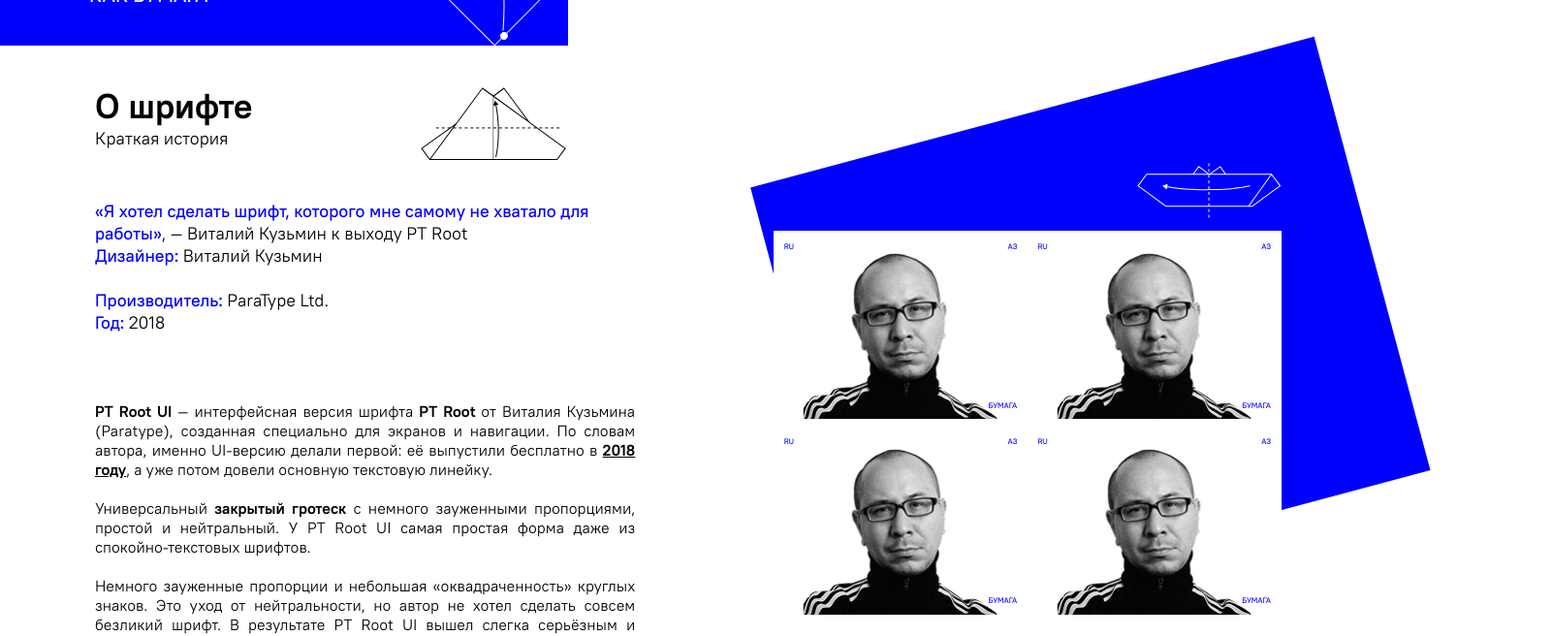
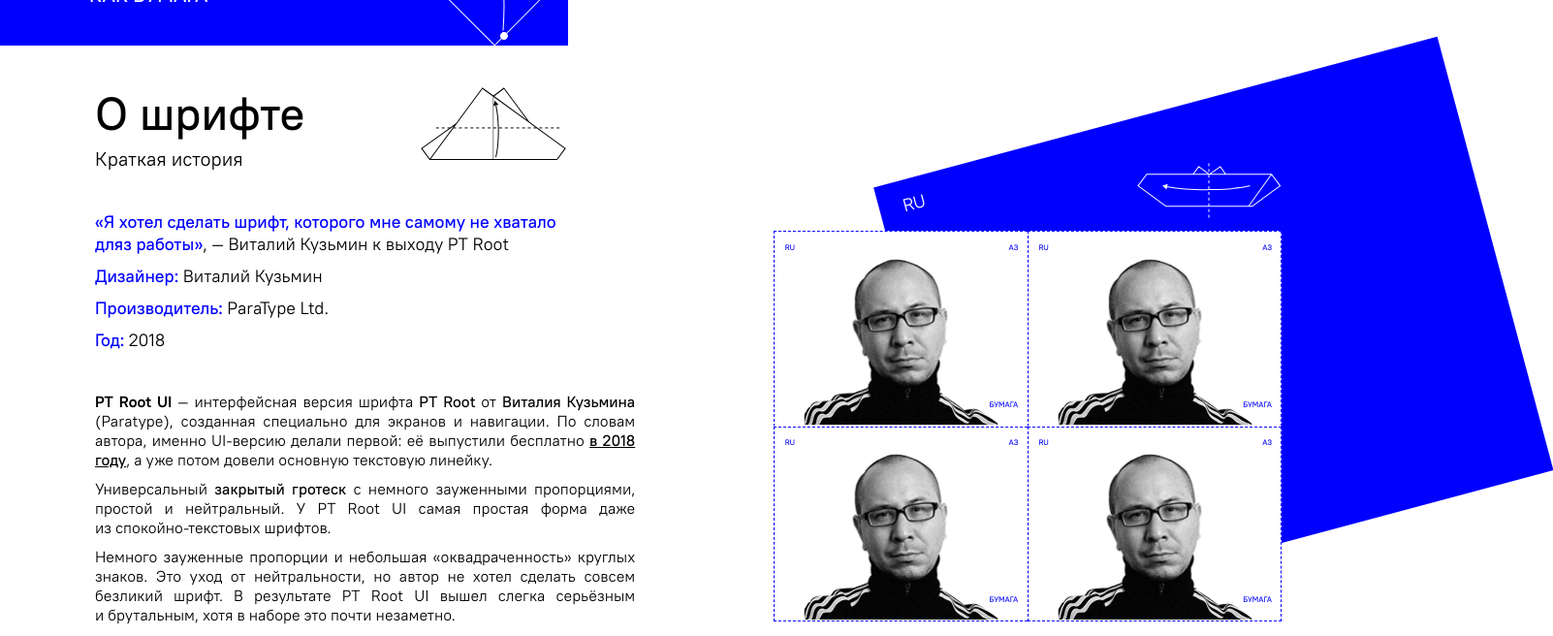
Before and after one commit to ctrl3x/Paper-project, a plain HTML site: page index.html in a window 1280 px wide. Shown: the part 633-1289 px from the top of the page at 97% size, 1602 px wide, since content can reach past the window. Drawn offline with Linux system fonts and the light colour scheme.

Commit message:
story text rules

```diff
--- a/css/style.css
+++ b/css/style.css
@@ -16,6 +16,19 @@ body,
 html {
     height: 100%;
     width: 100%;
+}
+
+.white {
+    color: #FFFFFF;
+}
+
+.blue {
+    color: #0000FF;
+}
+
+.bold {
+    font-weight: 600;
+    font-style: bold;
 }
 
 .container {
@@ -127,16 +140,6 @@ html {
     z-index: 5;
     white-space: nowrap;
     letter-spacing: 2px;
-
-    /* градиент на текст */
-    background: linear-gradient(to right,
-            #ffffff 0 var(--left-width),
-            var(--blue) var(--left-width) 100%);
-    -webkit-background-clip: text;
-    background-clip: text;
-    color: transparent;
-    /* финальная прозрачность цвета */
-    -webkit-text-fill-color: transparent;
 }
 
 .mouse-format {
@@ -186,6 +189,7 @@ html {
     width: 201px;
     height: 195px;
     left: 30.48px;
+    bottom: 0px;
 }
 
 .ru{
@@ -372,12 +376,19 @@ html {
     leading-trim: both;
     text-edge: cap;
     text-align: justify;
+    text-justify: inter-word;
 
     color: #000000;
     flex: none;
     order: 2;
     flex-grow: 0;
+    line-height: 24px;
 }
+
+.story p {
+    margin-bottom: 10px;
+}
+
 
 .mouse2{
     position: absolute;
@@ -395,11 +406,29 @@ html {
     position: absolute;
     width: 463.46px;
     height: 602.01px;
-    left: 893.27px;
+    left: 1020px;
     top: -9.19px;
 
     background: #0000FF;
     transform: rotate(-105deg);
+}
+
+.auth p{
+    position: absolute;
+    width: 24px;
+    height: 13px;
+    left: 430.03px;
+    top: 30px;
+
+    font-family: 'PT Root UI';
+    font-style: normal;
+    font-weight: 400;
+    font-size: 18.3912px;
+    line-height: 23px;
+
+    color: #FFFFFF;
+
+    transform: rotate(90deg);
 }
 
 .font-author{
@@ -441,8 +470,6 @@ html {
     height: 151.19px;
     left: 1px;
     top: 189px;
-
-    transform: matrix(-1, 0, 0, 1, 0, 0);
 }
 
 .mouse8{
@@ -509,6 +536,21 @@ html {
     border-top: none;
 }
 
+.white-back .bordered{
+    border-top: 1px dashed blue;
+    border-left: 1px dashed blue;
+}
+
+/* Правая граница для крайних правых элементов */
+.bordered:nth-child(2n) {
+    border-right: 1px dashed blue;
+}
+
+/* Нижняя граница для элементов последней строки */
+.bordered:nth-last-child(-n+2) {
+    border-bottom: 1px dashed blue;
+}
+
 .blue-border{
     border-width: 1px 1px 1px 1px;
     border-color: #0000FF;
@@ -516,24 +558,52 @@ html {
 }
 
 .item-content {
+    font-family: 'PT Root UI';
+
     display: flex;
     flex-direction: column;
     align-items: center;
     padding: 0px;
     gap: 69px;
 
+    width: 524px;
+    height: 64px;
+
+    font-family: 'PT Root UI';
+    font-style: normal;
+    font-weight: 400;
+    font-size: 20px;
+    line-height: 25px;
+    text-align: justify;
+
     position: absolute;
     left: 50%;
-    top: 50%;
+    top: 70px;
     transform: translate(-50%, -50%);
 }
 
-.item-content h1{
+.item-content h1 {
+    font-family: 'PT Root UI';
+
+    font-style: normal;
+    font-size: 32px;
+    line-height: 40px;
+    font-weight: 500;
     width: 524px;
     height: 14;
 
     text-align: justify;
-    word-spacing: 241px;
+    text-align-last: justify;
+}
+
+.big {
+    font-family: 'PT Root UI';
+    font-style: normal;
+    font-weight: 500;
+    font-size: 60px;
+    line-height: 76px;
+
+    color: #FFFFFF;
 }
 
 
@@ -552,7 +622,7 @@ html {
     top: 40px;
 }
 
-.glif-header p{
+.glif-header p {
     width: 518px;
     height: 50px;
 
@@ -624,21 +694,27 @@ html {
 }
 
 .story-label h1 {
-    font-family: 'PT Root UI', sans-serif;
-    font-weight: 700;
-    font-size: 36px;
-    line-height: 44px;
-    color: #000;
-    margin: 0;
+    width: 218px;
+    height: 34px;
+
+    font-family: 'PT Root UI';
+    font-style: normal;
+    font-weight: 500;
+    font-size: 48px;
+    line-height: 60px;
 }
 
 .story-label p {
     font-family: 'PT Root UI', sans-serif;
+    font-style: normal;
     font-weight: 400;
-    font-size: 18px;
-    line-height: 23px;
+    font-size: 20px;
+    line-height: 25px;
     color: #000;
-    margin: 0;
+    margin-top: 30px;
+
+    width: 218px;
+    height: 14px;
 }
 
 .font-props {
@@ -646,6 +722,7 @@ html {
     font-size: 18px;
     line-height: 23px;
     color: #000;
+    gap: 10px;
 }
 
 .story {
@@ -653,7 +730,7 @@ html {
     width: 557.19px;
     height: 227px;
     left: 0px;
-    top: 327px;
+    top: 317px;
 
     font-family: 'PT Root UI';
     font-style: normal;
@@ -673,8 +750,9 @@ html {
     z-index: 2;
 }
 
-.story .bold {
-    font-weight: 600;
+.story .medium {
+    font-weight: 500;
+    font-style: medium;
 }
 
 .story .underlined {
@@ -683,5 +761,10 @@ html {
 
 .font-props .blue-bold {
     color: #0000FF;
+    font-style: medium;
     font-weight: 500;
 }
+
+.font-props p{
+    margin-bottom: 10px;
+}
--- a/index.html
+++ b/index.html
@@ -17,7 +17,7 @@
             <img class="bottom-right" src="img/origami-steps/mouse1.svg" alt="Иллюстрация первого шага оригами летучей мыши" role="img" />
         </div>
 
-        <h1 class="hero-title">PT Root UI</h1>
+        <h1 class="hero-title"><span class="white">PT</span> <span class="blue">Root UI</span></h1>
 
         <div class="right-block">
             <img class="vector mouse-format" src="img/origami.svg" alt="Иллюстрация оригами летучей мыши" role="img" />
@@ -35,53 +35,59 @@
                     <h1>О шрифте</h1>
                     <p>Краткая история</p>
                 </div>
+
                 <div class="font-props">
-                    <p><span class="blue-bold">«Я хотел сделать шрифт, которого мне самому не хватало для работы»</span>, — Виталий
-                        Кузьмин к выходу PT Root</p>
-                    <p><span class="blue-bold">Дизайнер:</span> Виталий Кузьмин</p><br>
+                    <p><span class="blue-bold">«Я хотел сделать шрифт, которого мне самому не хватало дляз&nbsp;работы»</span>, — Виталий Кузьмин к выходу PT Root</p>
+                    <p><span class="blue-bold">Дизайнер:</span> Виталий Кузьмин</p>
                     <p><span class="blue-bold">Производитель:</span> ParaType Ltd.</p>
                     <p><span class="blue-bold">Год:</span> 2018</p>
                 </div>
 
-                <p class="story">
-                    <span class="bold">PT Root UI</span> — интерфейсная версия шрифта <span class="bold">PT Root</span> от Виталия
-                    Кузьмина (Paratype), созданная специально для экранов и навигации. По словам автора, именно UI-версию делали
-                    первой: её выпустили бесплатно в <span class="underlined bold">2018 году</span>, а уже потом довели основную текстовую
-                    линейку.<br><br>
-                    Универсальный <span class="bold">закрытый гротеск</span> с немного зауженными пропорциями, простой и нейтральный. У PT Root UI самая
-                    простая форма даже из спокойно-текстовых шрифтов. <br><br>
-                    Немного зауженные пропорции и небольшая «оквадраченность»
-                    круглых знаков. Это уход от нейтральности, но автор не хотел сделать совсем безликий шрифт. В результате PT Root
-                    UI вышел слегка серьёзным и брутальным, хотя в наборе это почти незаметно.
-                </p>
+                <div class="story">
+                    <p>
+                        <span class="bold">PT Root UI</span> — интерфейсная версия шрифта <span class="medium">PT Root</span> от <span class="medium"> Виталия Кузьмина </span>
+                        (Paratype), созданная специально для экранов и навигации. По словам автора, именно UI-версию делали первой: её выпустили бесплатно
+                        <span class="underlined medium">в 2018 году</span>, а уже потом довели основную текстовую линейку.
+                    </p>
+                    <p>
+                        Универсальный <span class="medium">закрытый гротеск</span> с немного зауженными пропорциями, простой и нейтральный. У PT Root UI самая
+                        простая форма даже из&nbsp;спокойно-текстовых шрифтов.
+                    </p>
+                    <p>
+                        Немного зауженные пропорции и небольшая «оквадраченность»
+                        круглых знаков. Это уход от нейтральности, но автор не хотел сделать совсем безликий шрифт. В результате PT Root
+                        UI вышел слегка серьёзным и&nbsp;брутальным, хотя в наборе это почти незаметно.
+                    </p>
+                </div>
             </div>
 
             <div class="right">
                 <img class="mouse3" src="img/origami-steps/mouse3.svg" alt="третий изгиб оригами">
                 <div class="auth">
+                    <p>RU</p>
                 </div>
 
                 <div class="font-author">
                     <div class="grid4 white-back">
-                        <div class="item">
+                        <div class="item bordered">
                             <p class="ru">RU</p>
                             <p class="a3">A3</p>
                             <p class="pap">БУМАГА</p>
                             <img class="img-auth" src="img/author.png" alt="портрет автора шрифта">
                         </div>
-                        <div class="item">
+                        <div class="item bordered">
                             <p class="ru">RU</p>
                             <p class="a3">A3</p>
                             <p class="pap">БУМАГА</p>
                             <img class="img-auth" src="img/author.png" alt="портрет автора шрифта">
                         </div>
-                        <div class="item">
+                        <div class="item bordered">
                             <p class="ru">RU</p>
                             <p class="a3">A3</p>
                             <p class="pap">БУМАГА</p>
                             <img class="img-auth" src="img/author.png" alt="портрет автора шрифта">
                         </div>
-                        <div class="item">
+                        <div class="item bordered">
                             <p class="ru">RU</p>
                             <p class="a3">A3</p>
                             <p class="pap">БУМАГА</p>
@@ -104,7 +110,7 @@
         <div class="grid4">
             <div class="item bordered">
                 <div class="item-content white">
-                    <h1 style="word-spacing: 66px;">Поддерживает 124 языка</h1>
+                    <h1>Поддерживает <span class="big">124</span> языка</h1>
                     <p>UI-версия — униширинная, то есть ширина площадки знака в ней остаётся одинаковой во всех четырёх начертаниях.</p>
                 </div>
                 <img src="img/origami-steps/mouse6.svg" alt="шестой шаг кладывания мыши" class="mouse6">
@@ -112,21 +118,21 @@
 
             <div class="item bordered">
                 <div class="item-content white">
-                    <h1>—!? Пунктуация</h1>
+                    <h1><span class="big">—!?</span> Пунктуация</h1>
                     <p>! ¡ ? ¿ @ ( ) [ ] { } « » _ - — × + ÷ ± ~ ≠ ≤ ≥ * ^# § % ‰ & \ | / . , : ; … “ ” ’ ’ № $ € ₴ ₸ ₽</p>
                 </div>
             </div>
 
             <div class="item bordered">
                 <div class="item-content white">
-                    <h1>А—Я Кириллица</h1>
+                    <h1><span class="big">А—Я</span> Кириллица</h1>
                     <p>Аа Бб Вв Гг Дд Ее Ёё Жж Зз Ии Йй Кк Лл Мм Нн Оо Пп Рр Сс Тт Уу Фф Хх Цц Чч Шш Щщ Ъъ Ыы Ьь Ээ Юю Яя</p>
                 </div>
             </div>
 
             <div class="item bordered">
                 <div class="item-content white">
-                    <h1>A—Z Латиница</h1>
+                    <h1><span class="big">A—Z</span> Латиница</h1>
                     <p>Aa Bb Cc Dd Ff Gg Hh Ii Jj Kk Ll Mm Nn Oo Pp Qq Rr Ss Tt Uu Vv Ww Xx Yy Zz</p>
                 </div>
                 <img src="img/origami-steps/mouse7.svg" alt="седьмой шаг кладывания мыши" class="mouse7">
```
